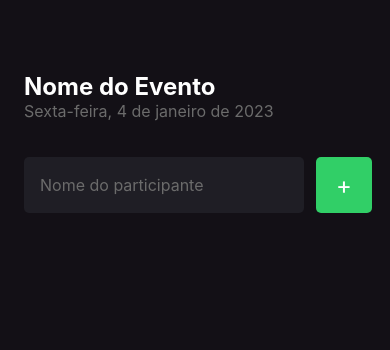
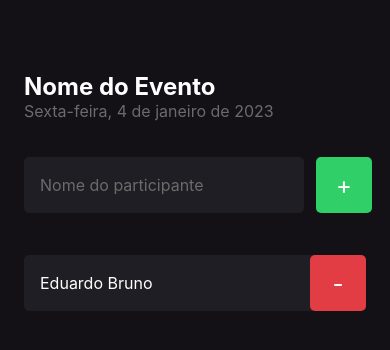
Before and after one commit to eduardojigub/imhere_native, a React Native app: screen / in a window 390 px wide. Shown: the top 350 px of the page. Built offline with nearby package versions, Linux system fonts and the light colour scheme.

Commit message:
feat: creating Participant component

```diff
--- /dev/null
+++ b/src/components/Participant/index.tsx
@@ -0,0 +1,13 @@
+import { View, Text, TouchableOpacity } from 'react-native';
+import { styles } from './styles';
+
+export default function Participant() {
+  return (
+    <View style={styles.container}>
+      <Text style={styles.name}>Eduardo Bruno</Text>
+      <TouchableOpacity style={styles.button}>
+        <Text style={styles.buttonText}>-</Text>
+      </TouchableOpacity>
+    </View>
+  );
+}
--- /dev/null
+++ b/src/components/Participant/styles.ts
@@ -0,0 +1,30 @@
+import { StyleSheet } from "react-native";
+
+export const styles = StyleSheet.create({
+    container: {
+        width: '100%',
+        backgroundColor: '#1F1E25',
+        borderRadius: 5,
+        flexDirection: 'row',
+        alignItems: 'center',
+
+    },
+    name: {
+        color: "#fff",
+        flex: 1,
+        fontSize: 16,
+        marginLeft: 16,
+    },
+    buttonText: {
+        color: '#fff',
+        fontSize: 24,
+      },
+      button: {
+        width: 56,
+        height: 56,
+        borderRadius: 5,
+        backgroundColor: '#E23C44',
+        alignItems: 'center', //alinha ao centro na horizontal
+        justifyContent: 'center' //alinha aocentro na vertical
+      },
+})
--- a/src/screens/Home/index.tsx
+++ b/src/screens/Home/index.tsx
@@ -1,5 +1,6 @@
 import { StatusBar } from 'expo-status-bar';
 import { Text, View, TextInput, TouchableOpacity } from 'react-native';
+import Participant from '../../components/Participant';
 
 import { styles } from './styles';
 
@@ -22,6 +23,7 @@ export default function Home() {
           <Text style={styles.buttonText}>+</Text>
         </TouchableOpacity>
       </View>
+      <Participant />
       <StatusBar style="auto" />
     </View>
   );
--- a/src/screens/Home/styles.ts
+++ b/src/screens/Home/styles.ts
@@ -35,8 +35,8 @@ export const styles = StyleSheet.create({
       height: 56,
       borderRadius: 5,
       backgroundColor: '#31CF67',
-      alignItems: 'center', //alinha na horizontal
-      justifyContent: 'center' //alinha na vertical
+      alignItems: 'center', //alinha ao centro na horizontal
+      justifyContent: 'center' //alinha aocentro na vertical
     },
     form: {
       flexDirection: "row",
```
